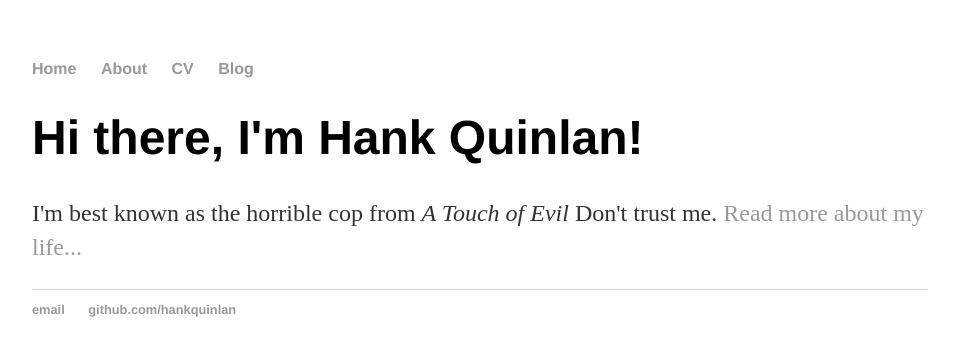
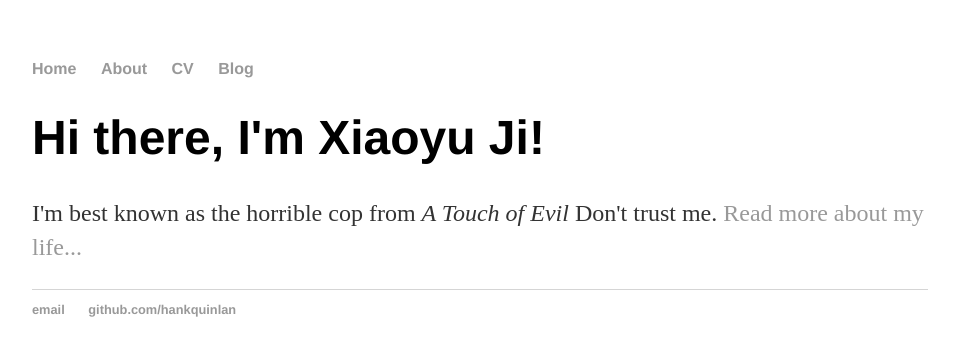
Before and after one commit to XiaoyuJi001/XiaoyuJi001.github.io, a Jekyll site: the page built from index.html, in a window 1280 px wide. Shown: the top 356 px of the page, without its empty margins (160-1115 px from the left). Built offline with Jekyll 4.4.1, drawn with Linux system fonts in a browser that asks for light colours.

Commit message:
Update index.html

```diff
--- a/index.html
+++ b/index.html
@@ -1,8 +1,8 @@
 ---
 layout: default
-title: Hank Quinlan, Horrible Cop
+title: Xiaoyu Ji
 ---
 <div class="blurb">
-	<h1>Hi there, I'm Hank Quinlan!</h1>
+	<h1>Hi there, I'm Xiaoyu Ji!</h1>
 	<p>I'm best known as the horrible cop from <em>A Touch of Evil</em> Don't trust me. <a href="/about">Read more about my life...</a></p>
 </div><!-- /.blurb -->
```
